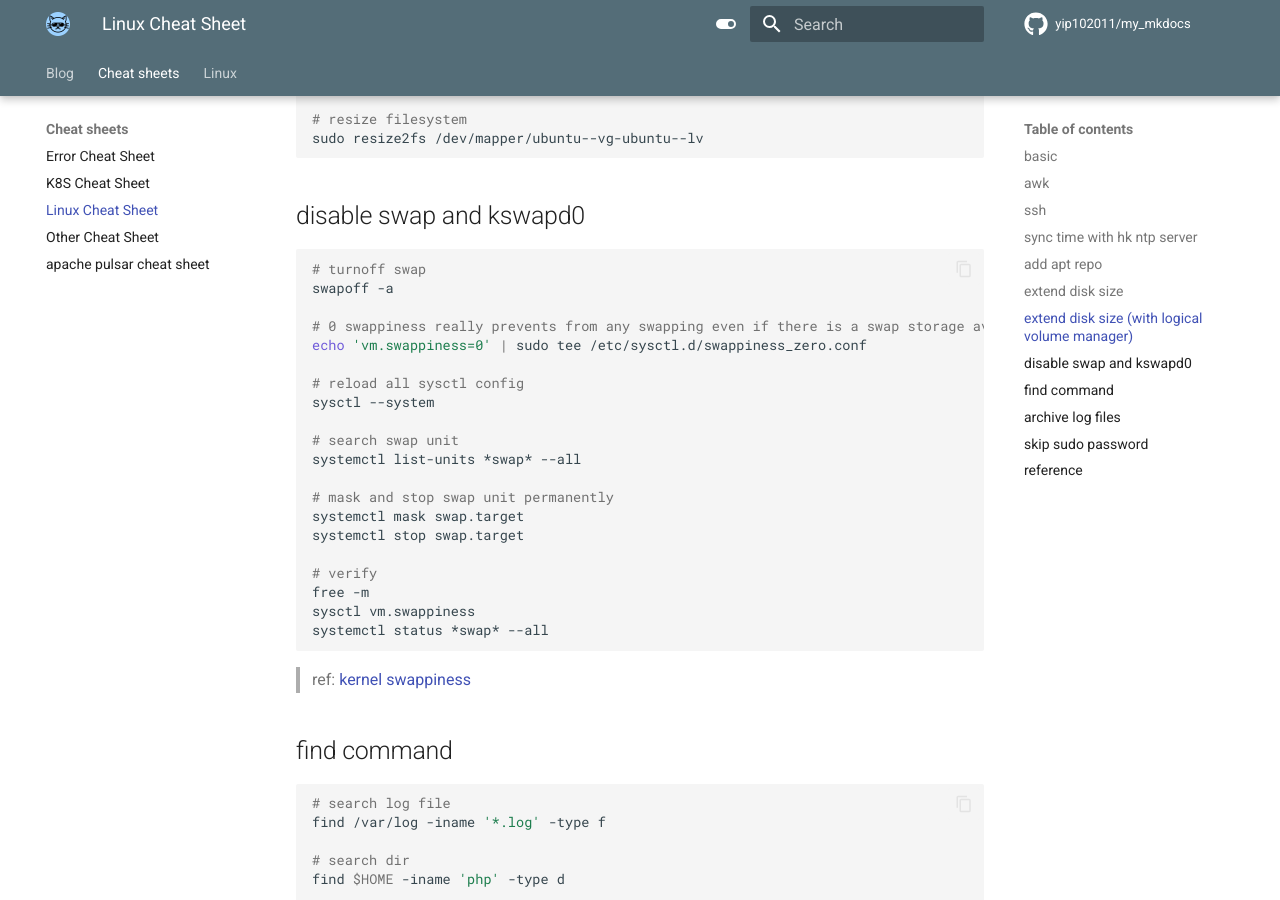
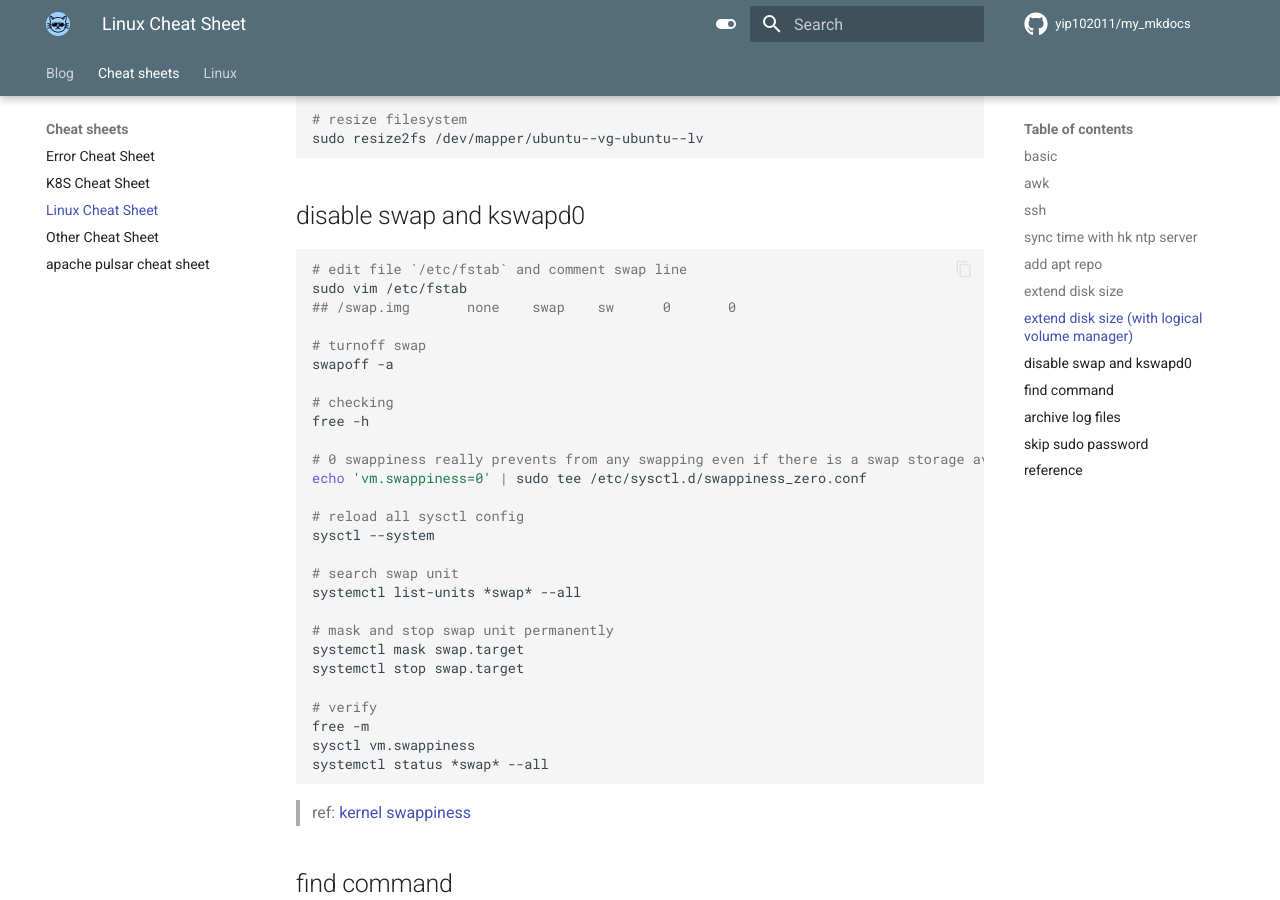
Before and after one commit to yip102011/my_mkdocs, an MkDocs documentation site: the page built from docs/cheat_sheets/linux_cheat_sheet.md, in a window 1280 px wide and 900 px high, scrolled down 3804 px. Built offline with MkDocs 1.6.1 and Material for MkDocs 9.7.7, drawn with Linux system fonts in a browser that asks for light colours; comment, search, counter and statistics services are not loaded.

Commit message:
Update linux_cheat_sheet.md

````diff
--- a/docs/cheat_sheets/linux_cheat_sheet.md
+++ b/docs/cheat_sheets/linux_cheat_sheet.md
@@ -154,8 +154,15 @@ sudo resize2fs /dev/mapper/ubuntu--vg-ubuntu--lv
 ## disable swap and kswapd0
 
 ```bash
+# edit file `/etc/fstab` and comment swap line
+sudo vim /etc/fstab
+## /swap.img       none    swap    sw      0       0
+
 # turnoff swap
 swapoff -a
+
+# checking
+free -h
 
 # 0 swappiness really prevents from any swapping even if there is a swap storage available
 echo 'vm.swappiness=0' | sudo tee /etc/sysctl.d/swappiness_zero.conf
````
